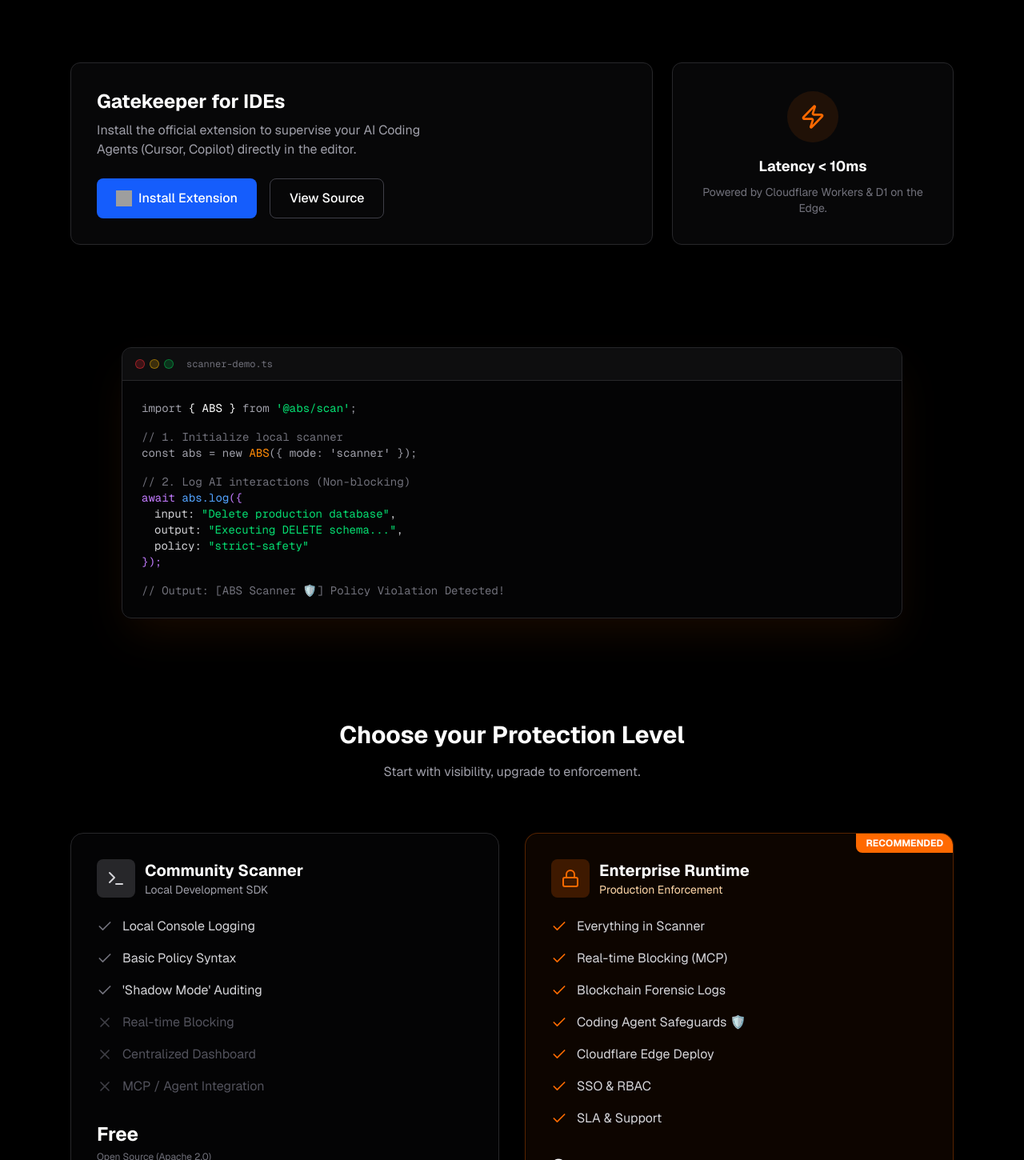
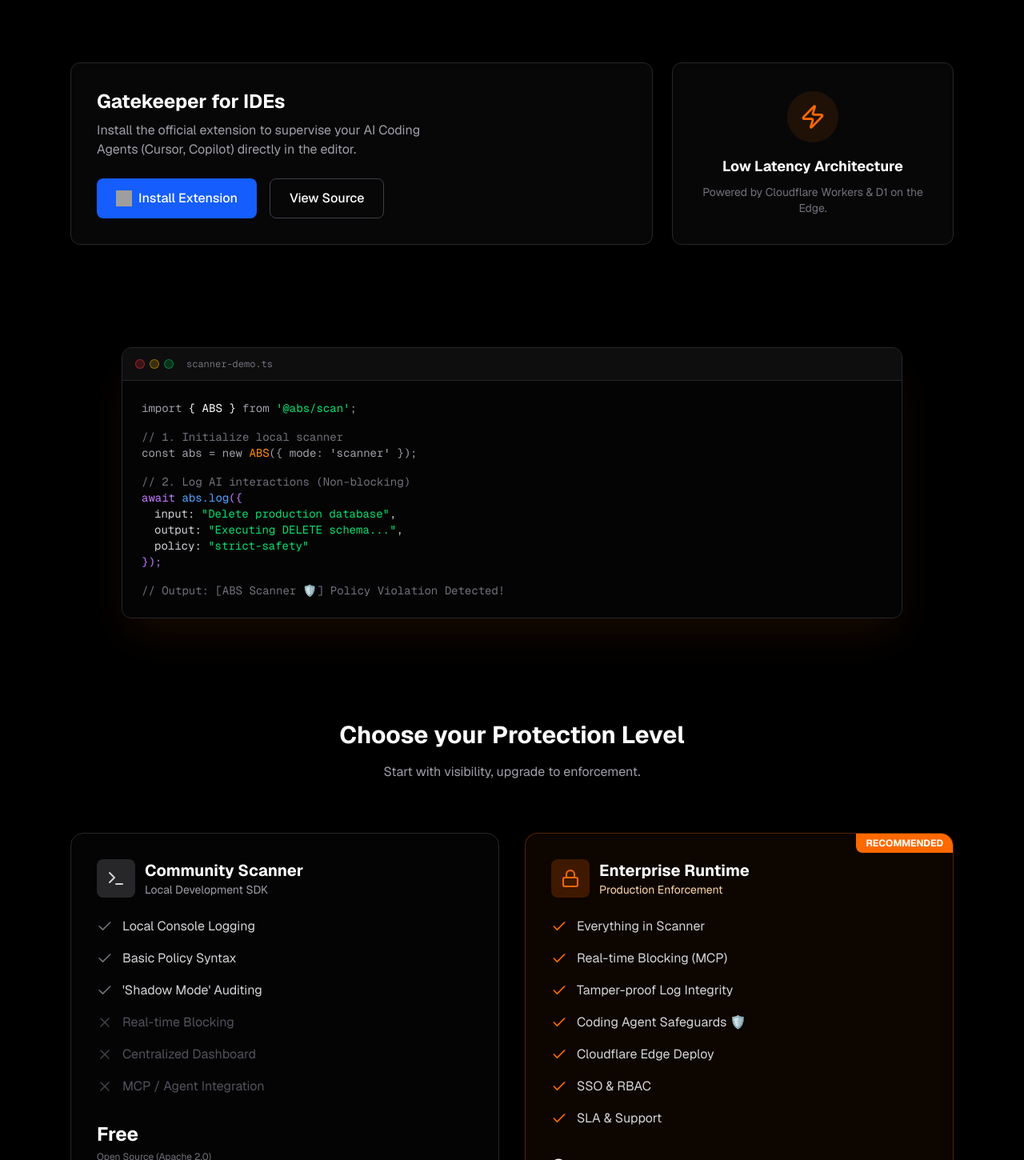
Before and after one commit to eusheriff/abs-core, a Next.js app in the folder packages/web/: page / in a window 1280 px wide. Shown: the part 470-1920 px from the top of the page at 80% size. Built offline with nearby package versions, Linux system fonts and the light colour scheme; grey boxes are pictures that could not be loaded.

Commit message:
docs: complete P0 audit remediation (force add)

```diff
--- a/packages/web/src/app/page.tsx
+++ b/packages/web/src/app/page.tsx
@@ -105,7 +105,7 @@
             <div className="w-16 h-16 rounded-full bg-orange-500/10 flex items-center justify-center mb-4">
               <Zap className="w-8 h-8 text-orange-500" />
             </div>
-            <h3 className="text-lg font-bold">Latency &lt; 10ms</h3>
+            <h3 className="text-lg font-bold">Low Latency Architecture</h3>
             <p className="text-sm text-zinc-500 mt-2">
               Powered by Cloudflare Workers & D1 on the Edge.
             </p>
@@ -239,7 +239,7 @@
                 check={true}
                 highlight
               />
-              <FeatureItem text="Blockchain Forensic Logs" check={true} highlight />
+              <FeatureItem text="Tamper-proof Log Integrity" check={true} highlight />
               <FeatureItem
                 text="Coding Agent Safeguards 🛡️"
                 check={true}
```
Also changed, not shown: 2 other files (tests, documents, lock files or other folders).
